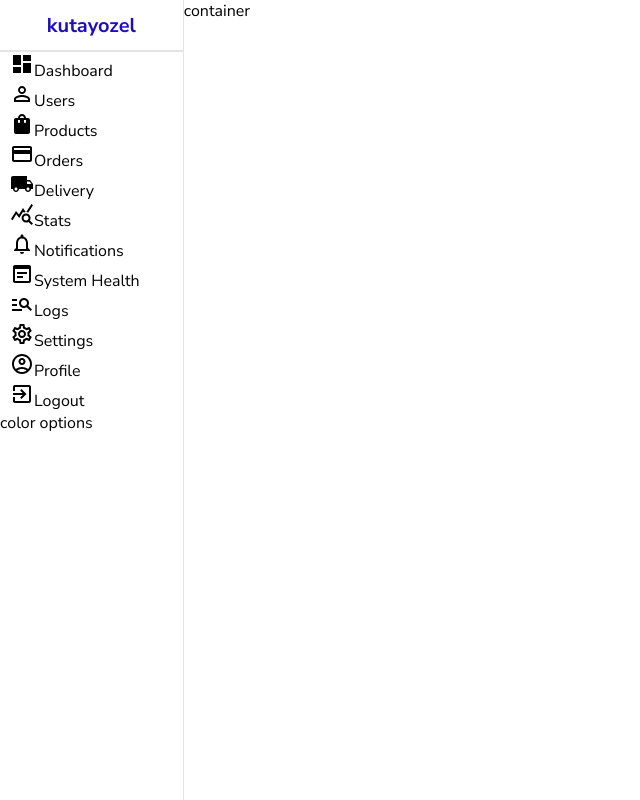
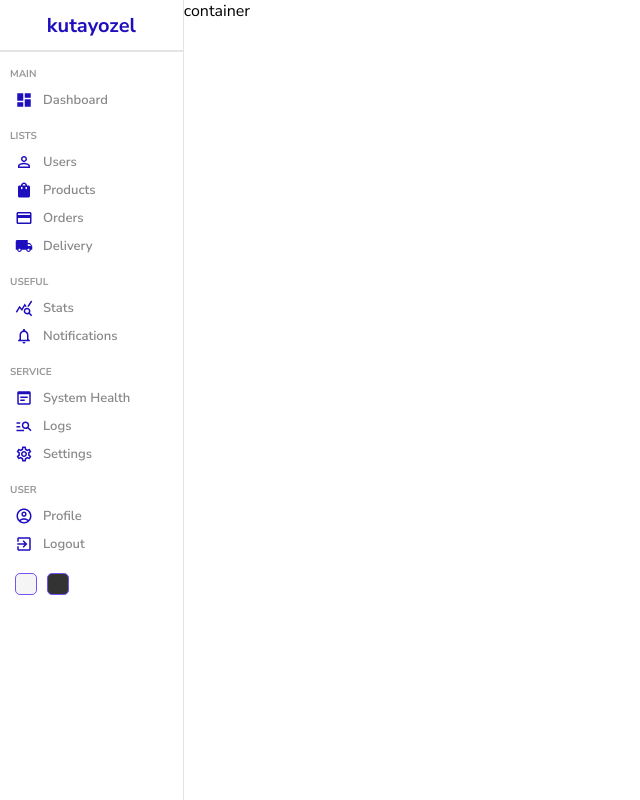
Before and after one commit to kutayozel/admin-panel, a React (Create React App) app: page / in a window 1280 px wide. Shown: the whole page, without its empty margins (0-640 px from the left). Built offline with nearby package versions, Linux system fonts and the light colour scheme.

Commit message:
sidebarstyle

```diff
--- a/src/components/sidebar/Sidebar.js
+++ b/src/components/sidebar/Sidebar.js
@@ -21,57 +21,65 @@
         <hr />
         <div className="center">
           <ul>
+            <p className="title">MAIN</p>
             <li>
-              <DashboardIcon/>
+              <DashboardIcon className = "icon"/>
               <span>Dashboard</span>
             </li>
+            <p className="title">LISTS</p>
             <li>
-              <PersonOutlineOutlinedIcon/>
+              <PersonOutlineOutlinedIcon className = "icon"/>
               <span>Users</span>
             </li>
             <li>
-            <ShoppingBagIcon/>
+            <ShoppingBagIcon className = "icon"/>
               <span>Products</span>
             </li>
             <li>
-            <CreditCardIcon/>
+            <CreditCardIcon className = "icon"/>
               <span>Orders</span>
             </li>
             <li>
-            <LocalShippingIcon/>
+            <LocalShippingIcon className = "icon"/>
               <span>Delivery</span>
             </li>
+            <p className="title">USEFUL</p>
             <li>
-            <QueryStatsIcon/>
+            <QueryStatsIcon className = "icon"/>
               <span>Stats</span>
             </li>
             <li>
-            <NotificationsNoneIcon/>
+            <NotificationsNoneIcon className = "icon"/>
               <span>Notifications</span>
             </li>
+            <p className="title">SERVICE</p>
             <li>
-            <WysiwygIcon/>
+            <WysiwygIcon className = "icon"/>
               <span>System Health</span>
             </li>
             <li>
-            <ManageSearchIcon/>
+            <ManageSearchIcon className = "icon"/>
               <span>Logs</span>
             </li>
             <li>
-            <SettingsOutlinedIcon/>
+            <SettingsOutlinedIcon className = "icon"/>
               <span>Settings</span>
             </li>
+            <p className="title">USER</p>
             <li>
-            <AccountCircleOutlinedIcon/>
+            <AccountCircleOutlinedIcon className = "icon"/>
               <span>Profile</span>
             </li>
             <li>
-            <ExitToAppOutlinedIcon/>
+            <ExitToAppOutlinedIcon className = "icon"/>
               <span>Logout</span>
             </li>
           </ul>
         </div>
-        <div className="bottom">color options</div>
+        <div className="bottom">
+          <div className="colorOption"></div>
+          <div className="colorOption"></div>
+        </div>
     </div>
   )
 }
--- a/src/components/sidebar/sidebar.scss
+++ b/src/components/sidebar/sidebar.scss
@@ -28,6 +28,59 @@
             list-style: none;
             margin: 0;
             padding: 0;
+
+            .title {
+                font-size: 10px;
+                font-weight: bold;
+                color: #999;
+                margin-top: 15px;
+                margin-bottom: 5px;
+            }
+
+            li {
+                display: flex;
+                align-items: center;
+                padding: 5px;
+                cursor: pointer;
+
+                &:hover {
+                    background-color: #cdc8e2;
+                }
+
+                .icon {
+                    font-size: 18px;
+                    color: #1f0ebd;
+                }
+
+                span {
+                    font-size: 13px;
+                    font-weight: 600;
+                    color: #888;
+                    margin-left: 10px;
+                }
+            }
+        }
+    }
+
+    .bottom {
+        display: flex;
+        align-items: center;
+        margin: 10px;
+
+        .colorOption {
+            width: 20px;
+            height: 20px;
+            border-radius: 5px;
+            border: 1px solid #7451f8;
+            cursor: pointer;
+            margin: 5px;
+
+            &:nth-child(1) {
+                background-color: whitesmoke;
+            }
+            &:nth-child(2) {
+                background-color: #333;
+            }
         }
     }
 }
```
